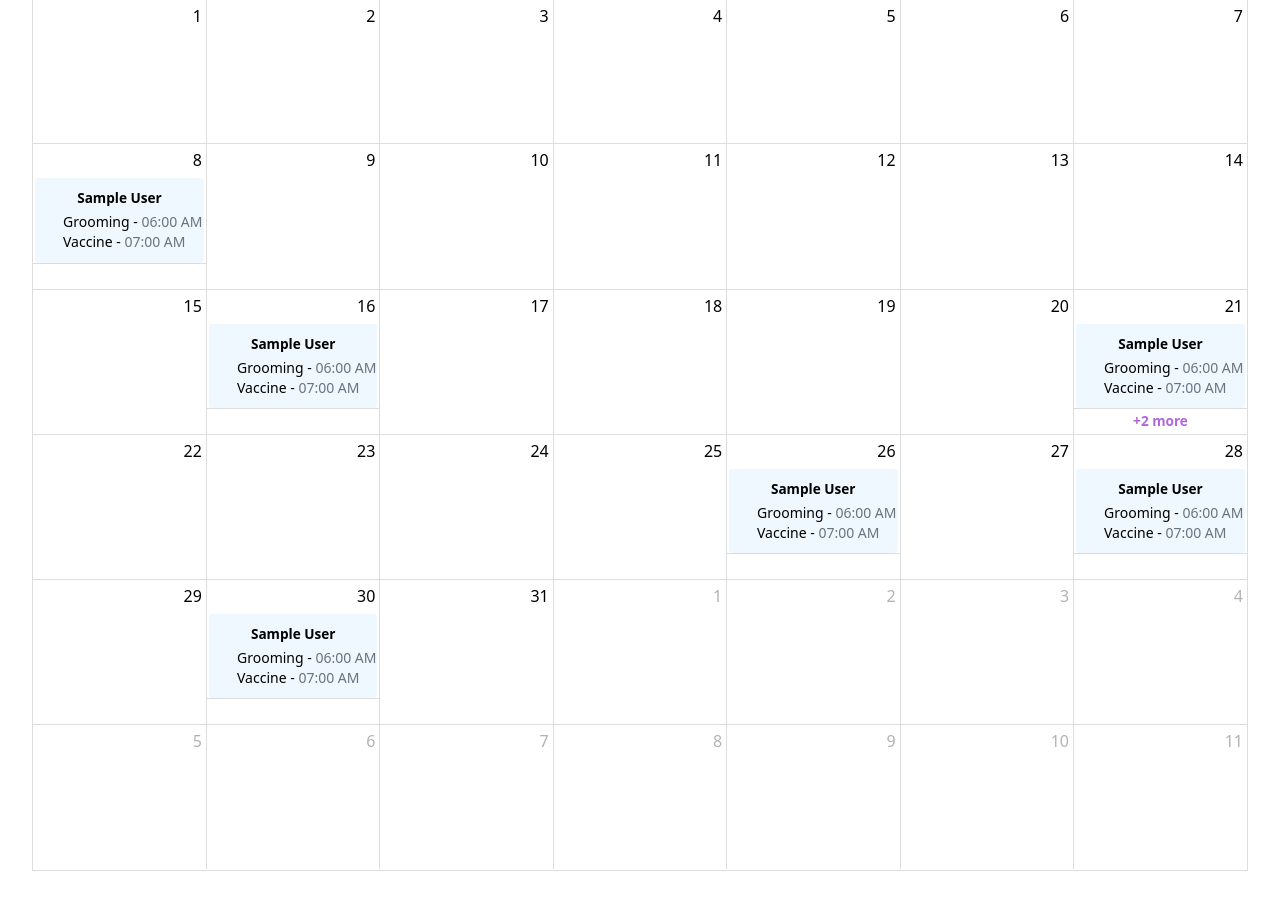
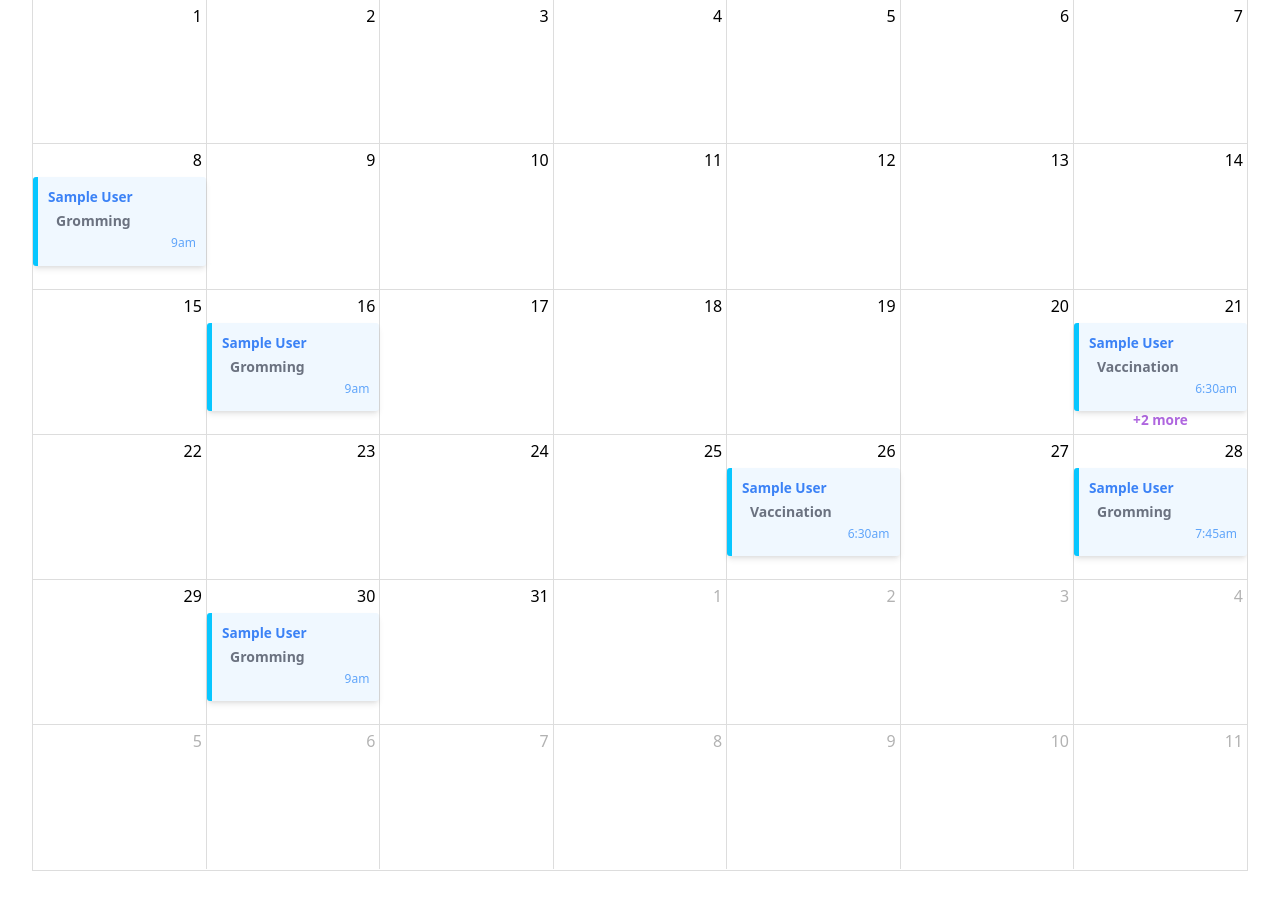
Before and after one commit to SofiaHermosa/Peralta-Pet-Clinic, a PHP site: page /product/views/admin/appointment.php in a window 1280 px wide. Shown: the part 291-1210 px from the top of the page. Run offline with PHP 8.4, Linux system fonts and the light colour scheme; style sheets or scripts are compiled from the project's sources; some libraries are stand-ins or nearby versions.

Commit message:
##Changes## added custom css for appointment calendar

```diff
--- a/assets/css/custom-calendar.css
+++ b/assets/css/custom-calendar.css
@@ -28,14 +28,16 @@
 }
 
 .fc-direction-ltr .fc-daygrid-event.fc-event-end, .fc-direction-rtl .fc-daygrid-event.fc-event-start {
-	padding:10px 20px !important;
+	padding:10px !important;
+	background: aliceblue !important;
+    border-left: 5px solid #07c6ff !important;
+    margin: 0 0 0.2rem 0;
+    box-shadow: 0 0 #0000, 0 0 #000, 0 4px 6px -1px rgba(0, 0, 0, 0.1), 0 2px 4px -1px rgba(0, 0, 0, 0.06);
 }
 .fc-direction-ltr .fc-daygrid-event .fc-event-time {
 	padding: 0 5px !important;
 }
-.fc .fc-daygrid-event-harness {
-	border-bottom: #dddddd 1px solid;
-}
+
 .fc .fc-toolbar.fc-header-toolbar {
 	margin-bottom: 1rem !important;
 }
@@ -47,7 +49,22 @@
 	text-align: center !important;
     color: #af66df !important;
     font-weight: 600 !important;
+    transform: translate(0, -0.4rem) !important;
 }
 .fc-direction-ltr .fc-daygrid-event.fc-event-end, .fc-direction-rtl .fc-daygrid-event.fc-event-start {
 	background: aliceblue !important;
 }
+.fc .fc-more-popover .fc-popover-body {
+    backdrop-filter: blur(3px) !important;
+}
+
+.fc-theme-standard .fc-popover {
+    background: border-box !important;
+}
+
+.fc .fc-popover-header {
+	backdrop-filter: blur(3px);
+}
+.frosted-bg-2{
+    backdrop-filter: blur(2px) !important;
+}
--- a/assets/js/appointment.js
+++ b/assets/js/appointment.js
@@ -68,16 +68,16 @@ document.addEventListener('DOMContentLoaded', function() {
       $('body').toggleClass('overflow-hidden');
     },
     eventContent: function(info) {
-      console.log();
+      console.log(info);
       return {
       'html' : `<div data-aos="flip-up" data-aos-duration="1000" class="w-full">
-                    <div class="font-semibold text-md text-center opacity-0 sm:opacity-100">Sample User</div>
-                      <div class="text-sm font-light mt-1 px-2 opacity-0 sm:opacity-100">
-                        <ul class="list-outside">
-                            <li>Grooming - <span class="text-gray-500">06:00 AM</span></li>
-                            <li>Vaccine - <span class="text-gray-500">07:00 AM</span></li>
-                        </ul>
-                    </div>
+                    <div class="font-bold text-md text-left text-blue-500 opacity-0 sm:opacity-100">Sample User</div>
+                      <div class="text-sm text-gray-500 font-semibold text-justify overflow-hidden overflow-ellipsis font-light mt-1 px-2 opacity-0 sm:opacity-100">
+                        ${info.event._def.title}
+                      </div>
+                      <div class="w-full text-xs py-1 text-blue-400 text-right">
+                          ${info.timeText}m
+                      </div>
                   </div>`,
       };
     }
--- a/views/admin/modals/new-appointment.php
+++ b/views/admin/modals/new-appointment.php
@@ -1,6 +1,6 @@
 <div class="fixed inset-0 overflow-hidden hidden" id="newAppointmentModal" aria-labelledby="slide-over-title" role="dialog" aria-modal="true">
   <div class="absolute inset-0 overflow-hidden">
-    <div class="absolute inset-0 bg-gray-500 bg-opacity-75 transition-opacity toggle-menu" data-modal="true" data-toggle="#newAppointmentModal" aria-hidden="true"></div>
+    <div class="absolute inset-0 bg-gray-500 frosted-bg-2 bg-opacity-75 transition-opacity toggle-menu" data-modal="true" data-toggle="#newAppointmentModal" aria-hidden="true"></div>
     <div class="fixed inset-y-0 -right-4 pl-10 max-w-full flex">
       <div class="relative w-screen max-w-md">
         <div class="absolute top-0 left-0 -ml-8 pt-4 pr-2 flex sm:-ml-10 sm:pr-4">
```
